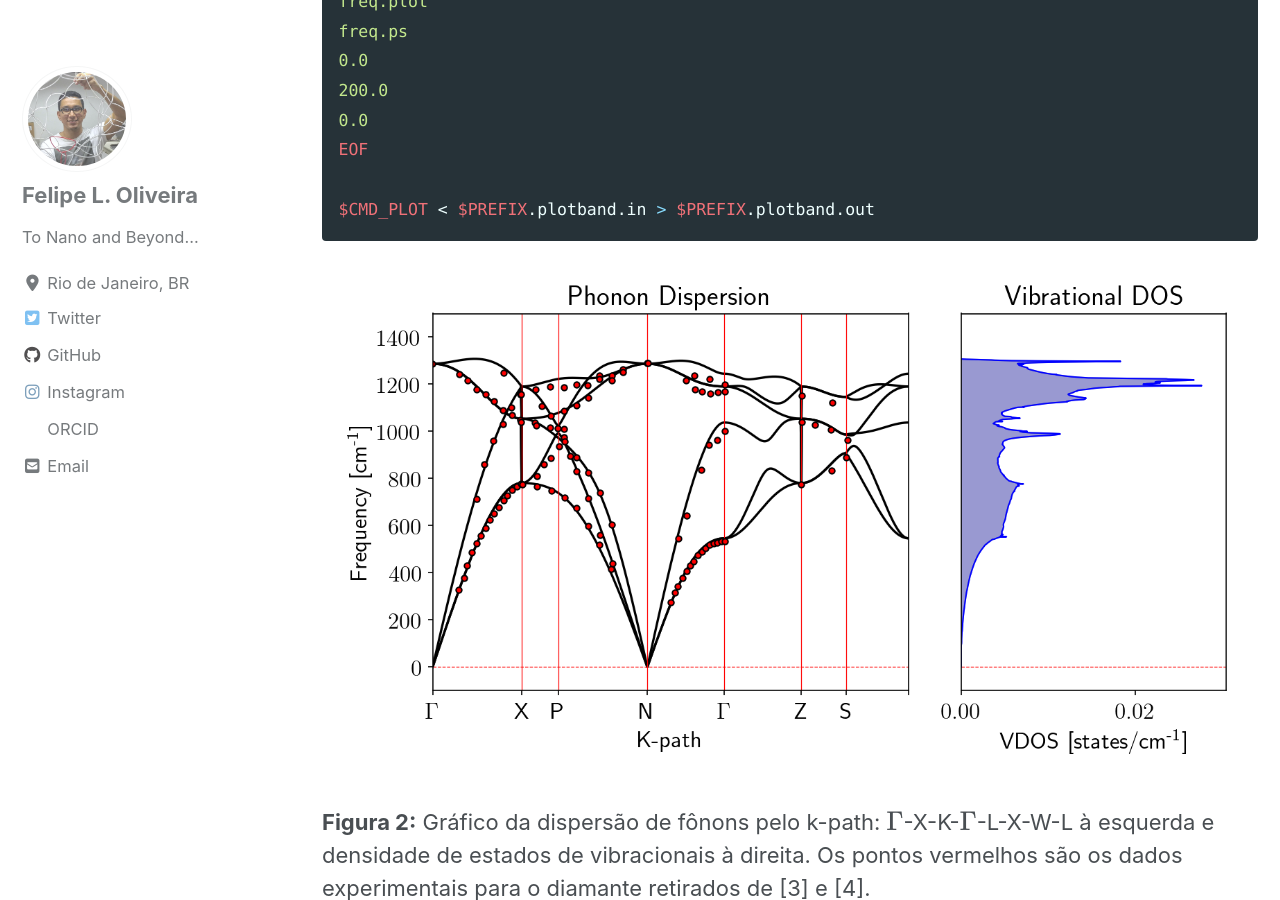
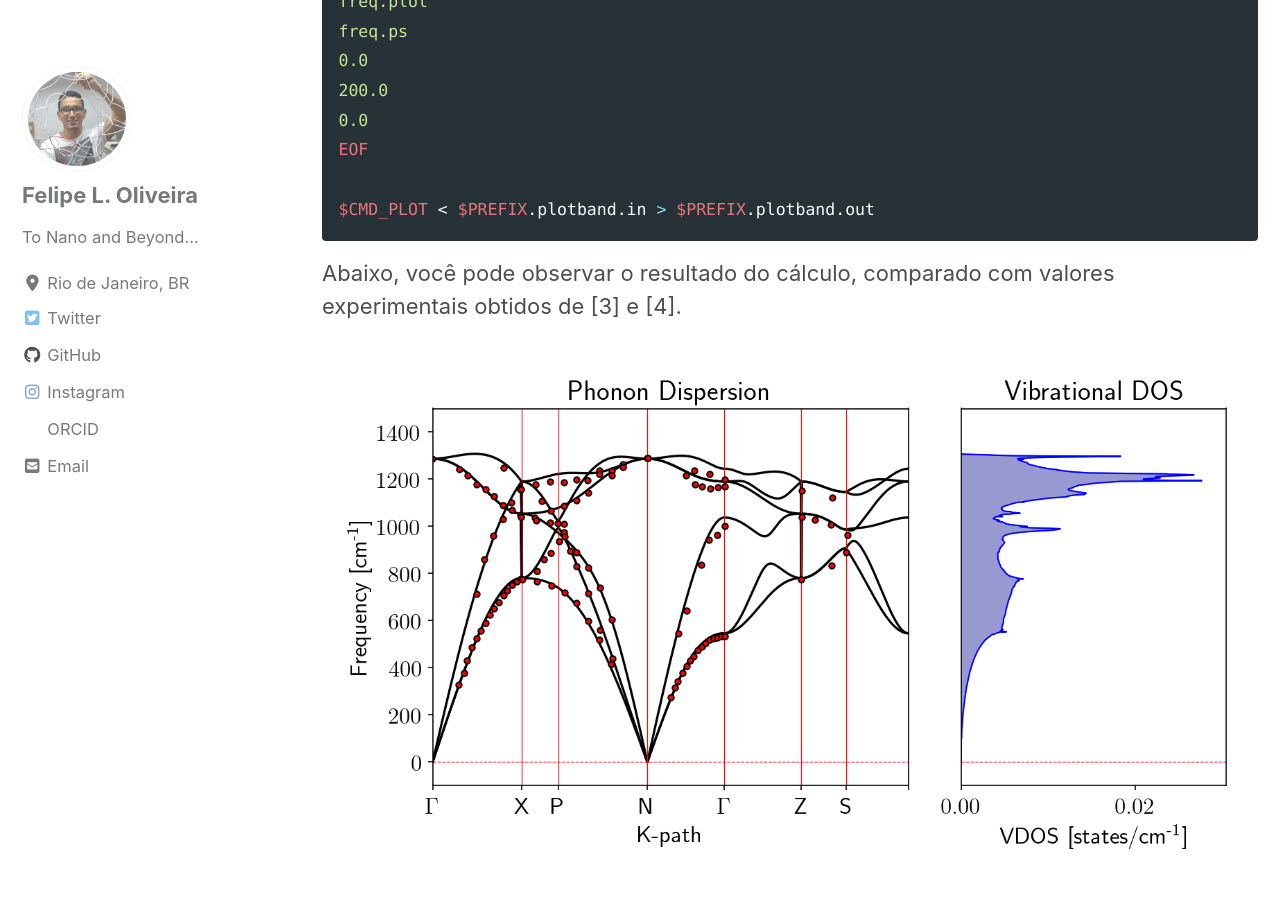
Before and after one commit to lipelopesoliveira/lipelopesoliveira.github.io, a Jekyll site: the page built from _posts/Tutorial_QE/2019-09-28-cap2-3.md, in a window 1280 px wide and 900 px high, scrolled down 4110 px. Built offline with Jekyll 4.4.1, drawn with Linux system fonts in a browser that asks for light colours; cached includes are drawn as plain includes; nearby versions of some CDN libraries; formulas are drawn with MathJax 3.

Commit message:
Update 2019-09-28-cap2-3.md

````diff
--- a/_posts/Tutorial_QE/2019-09-28-cap2-3.md
+++ b/_posts/Tutorial_QE/2019-09-28-cap2-3.md
@@ -49,10 +49,10 @@ Em seguida, modifique o script utilizado para calcular a dispersão de fônons d
 
 ```bash
 &inputph
-	prefix='$PREFIX',
+  prefix='$PREFIX',
   recover=.true.,
-  outdir='.' ,
-	ldisp=.true. ,
+  outdir='.'
+  ldisp=.true. ,
 	fildyn='$PREFIX.dyn' ,
   nq1=4 , nq2=4 , nq3=4 ,
   tr2_ph=1.0d-16,
@@ -111,6 +111,8 @@ EOF
 $CMD_PLOT < $PREFIX.plotband.in > $PREFIX.plotband.out
 ```
 
+Abaixo, você pode observar o resultado do cálculo, comparado com valores experimentais obtidos de [3] e [4].
+
 <img src="{{ site.url }}{{ site.baseurl }}/images/posts/tutorial_qe/diamante_phdisp.png" alt="Dispersão de fônons para o diamante">
 
 **Figura 2:** Gráfico da dispersão de fônons pelo k-path: $$\Gamma$$-X-K-$$\Gamma$$-L-X-W-L à esquerda e densidade de estados de vibracionais à direita. Os pontos vermelhos são os dados experimentais para o diamante retirados de [3] e [4].
````
